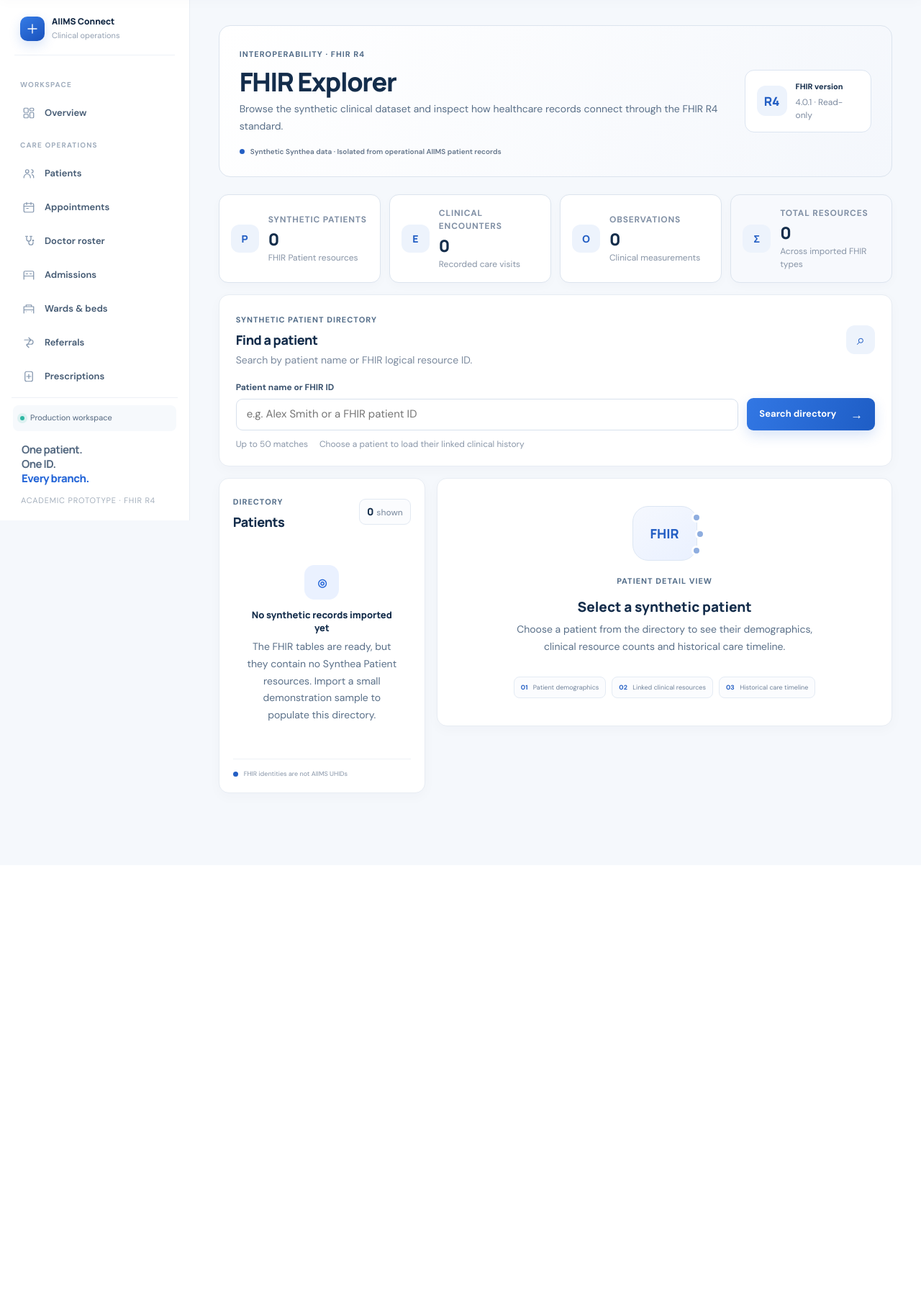
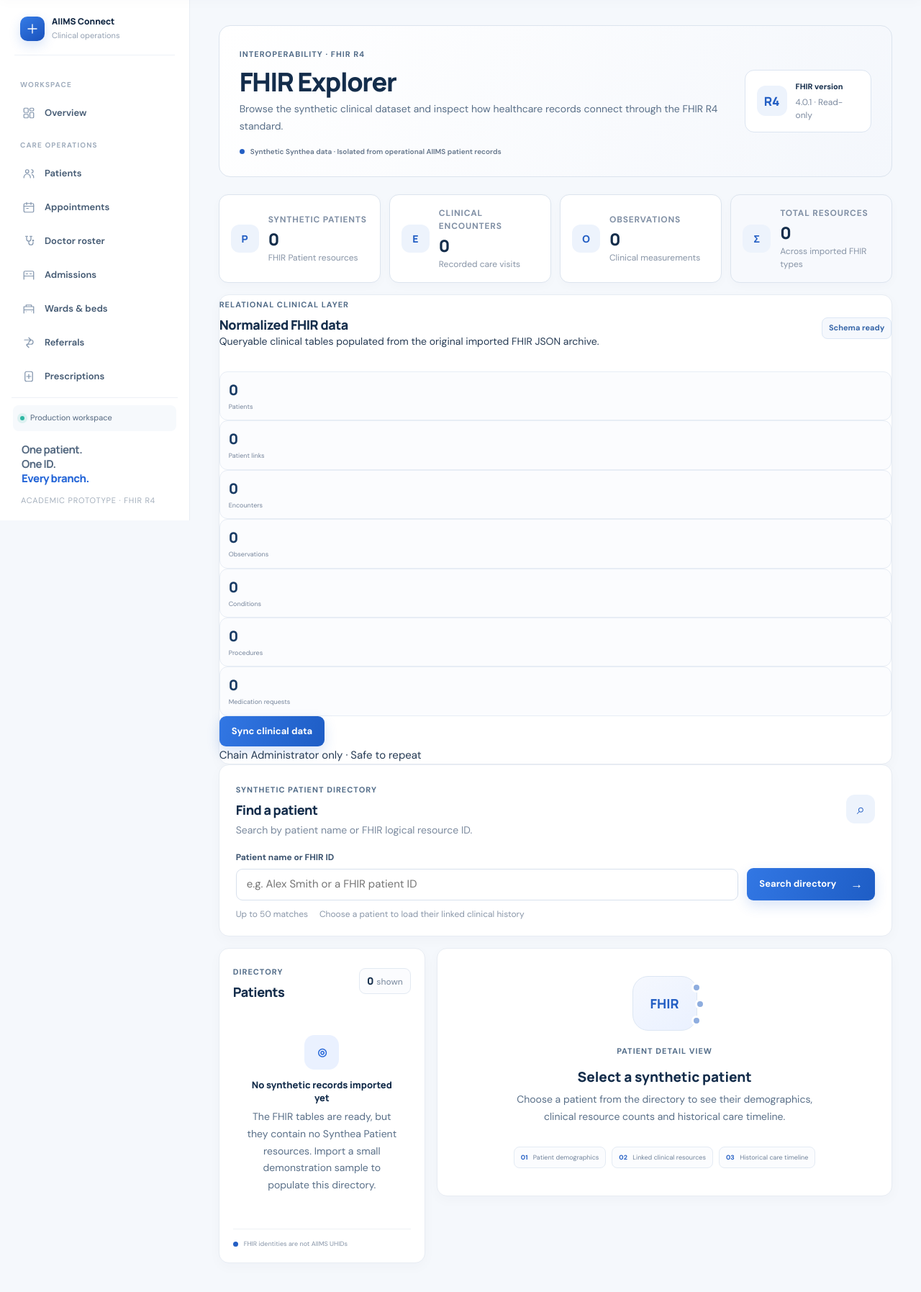
Before and after one commit to bitmorphic/aiims-connect, a Flask app: page /fhir/explorer in a window 1280 px wide. Shown: the part 77-1872 px from the top of the page at 72% size. Before the commit the page ends 1186 px from the top, so only its background shows below. Run offline with Flask 3, Linux system fonts and the light colour scheme; the visitor is signed in with stand-in values (Sample User, id 1); data that the repository does not hold is empty.

Commit message:
Show normalized FHIR table status and admin sync action

```diff
--- a/templates/fhir_explorer.html
+++ b/templates/fhir_explorer.html
@@ -45,6 +45,41 @@
       <span class="fhir-stat-symbol">Σ</span>
       <div><small>TOTAL RESOURCES</small><b>{{ dataset_stats.resources }}</b><span>Across imported FHIR types</span></div>
     </article>
+  </section>
+
+  <section class="content-card fhir-normalized-card">
+    <div class="fhir-panel-heading">
+      <div>
+        <span class="page-eyebrow">RELATIONAL CLINICAL LAYER</span>
+        <h2>Normalized FHIR data</h2>
+        <p>Queryable clinical tables populated from the original imported FHIR JSON archive.</p>
+      </div>
+      {% if normalized_ready %}
+      <span class="fhir-readonly-label">Schema ready</span>
+      {% else %}
+      <span class="fhir-readonly-label">Migration needed</span>
+      {% endif %}
+    </div>
+    {% if normalized_ready %}
+    <div class="fhir-normalized-grid">
+      {% for item in normalized_counts %}
+      <div class="fhir-count-card"><b>{{ item.total }}</b><span>{{ item.label }}</span></div>
+      {% endfor %}
+    </div>
+    {% if can_sync %}
+    <div class="fhir-normalized-actions">
+      <form method="post" action="{{ url_for('fhir.sync_relational') }}"
+            onsubmit="return confirm('Synchronize the imported FHIR archive into the normalized clinical tables? This is safe to repeat and will not change operational patient records.');">
+        <button class="button button-blue" type="submit">Sync clinical data</button>
+      </form>
+      <span>Chain Administrator only · Safe to repeat</span>
+    </div>
+    {% else %}
+    <p class="fhir-normalized-help">Ask a Chain Administrator to synchronize the imported clinical resources.</p>
+    {% endif %}
+    {% else %}
+    <p class="fhir-normalized-help">Apply the relational FHIR migration before synchronizing the imported records.</p>
+    {% endif %}
   </section>
 
   <section class="content-card fhir-search-card">
```
